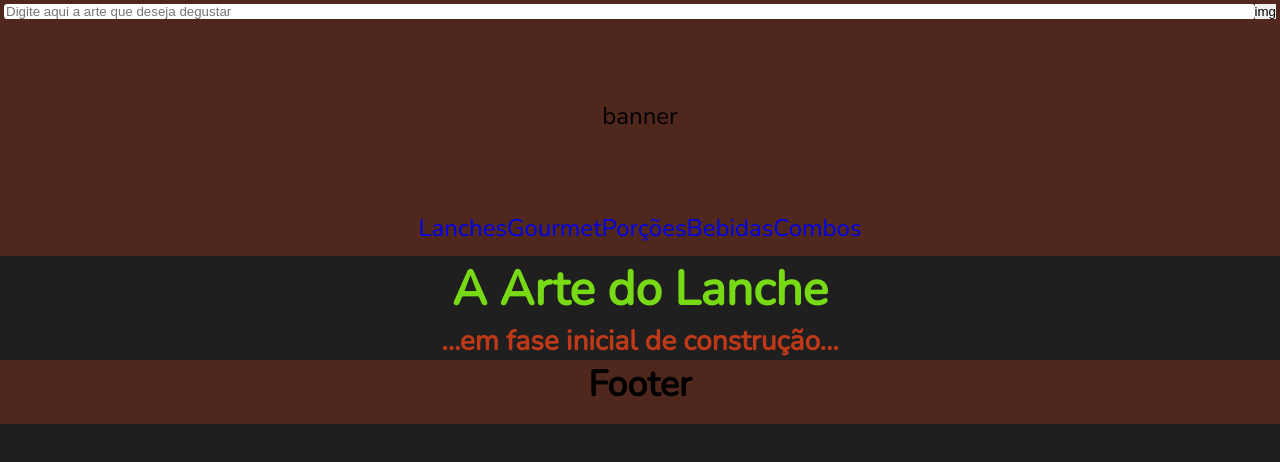
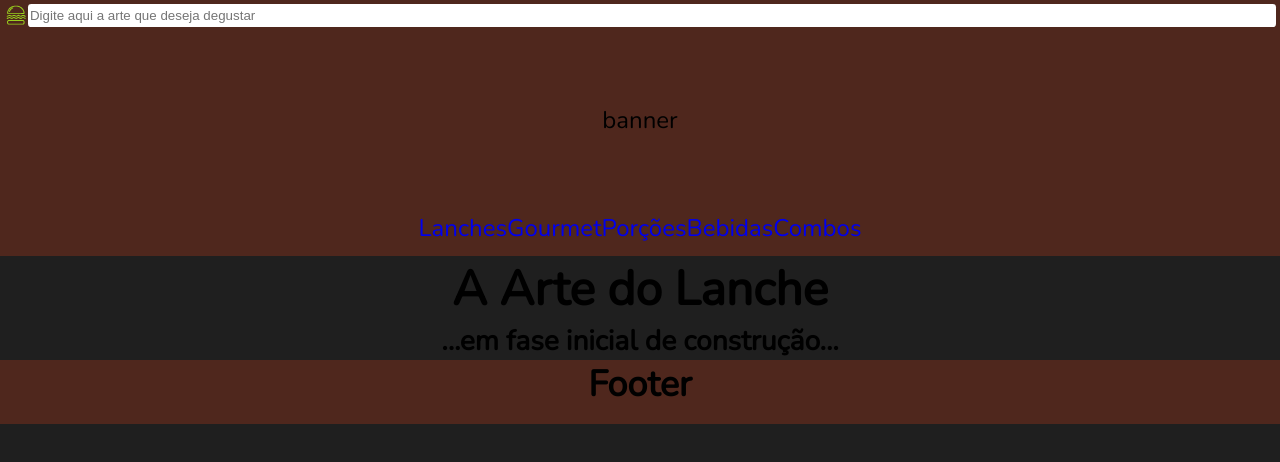
Before and after one commit to rafaelbvc/aartedolanche, a React (Create React App) app in the folder frontend/: page / in a window 1280 px wide. Shown: the top 462 px of the page. Built offline with nearby package versions, Linux system fonts and the light colour scheme.

Commit message:
v.0.4.0 - Container SVG

```diff
--- a/frontend/package.json
+++ b/frontend/package.json
@@ -1,6 +1,6 @@
 {
   "name": "aartedolanche",
-  "version": "0.3.9",
+  "version": "0.4.0",
   "private": true,
   "author": "Rafael Vendramini",
   "description": "lancheria, lanches, hamburguer, itapetininga, delivery, 24 horas, lanchonete, fastfood",
--- a/frontend/src/assets/svgs/index.ts
+++ /dev/null
@@ -1,7 +0,0 @@
-import { ReactComponent as arrow } from "./arrow.svg";
-
-import { ReactComponent as hamburguerAlpha } from "./hamburguerAlpha.svg";
-
-export const svgs = () => {
-  return { arrow, hamburguerAlpha };
-};
--- /dev/null
+++ b/frontend/src/assets/svgs/index.tsx
@@ -0,0 +1,4 @@
+import hamburguerAlpha from "./hamburguerAlpha.svg";
+import arrow from "./arrow.svg";
+
+export { hamburguerAlpha, arrow };
--- a/frontend/src/components/SearchBar/SearchBar.module.css
+++ b/frontend/src/components/SearchBar/SearchBar.module.css
@@ -10,6 +10,7 @@
   width: 100%;
   padding: 0 2px;
   border-radius: 0.14rem;
+  /* background-color: ; */
 }
 
 .searchBTN {
--- a/frontend/src/components/SearchBar/SearchBar.tsx
+++ b/frontend/src/components/SearchBar/SearchBar.tsx
@@ -1,25 +1,29 @@
 import { SyntheticEvent } from "react";
 import styles from "./SearchBar.module.css";
 import SvgComponent from "../SvgComponent";
-import { svgs } from "../../assets/svgs/index";
+import { hamburguerAlpha, arrow } from "../../assets/svgs";
 
 const SearchBar = () => {
   const handleSubmit = (e: SyntheticEvent<HTMLFormElement>) => {
     e.preventDefault();
   };
 
-  const hamburguerAlpha = svgs;
-
   return (
     <form onSubmit={handleSubmit} className={styles.searchBar}>
-      <SvgComponent svgImage={hamburguerAlpha} svgWidth="1rem" />
+      <SvgComponent
+        svgImage={hamburguerAlpha}
+        svgWidth="1rem"
+        imgAlt="Logotipo hamburguer reduzido"
+      />
       {/* <p>BUSCA</p> */}
       <input
         className={styles.searchInput}
         type="text"
         placeholder="Digite aqui a arte que deseja degustar"
       />
-      <input className={styles.searchBTN} type="submit" value="img" />
+      <button className={styles.searchBTN}>
+        {/* <img src={arrow} width="1rem" alt="Botão com icone de lupa, para realizar a busca" /> */}
+      </button>
     </form>
   );
 };
--- a/frontend/src/components/SvgComponent.tsx
+++ b/frontend/src/components/SvgComponent.tsx
@@ -1,13 +1,11 @@
-import { ReactSVG } from "react";
 import { tSvgComponent } from "../types/tSvgComponent";
 
 const SvgComponent = (props: tSvgComponent) => {
-  const { svgWidth, svgColorFill, svgImage, svgColorStroke } = props;
+  const { svgWidth, svgImage, imgAlt } = props;
 
   return (
     <>
-      {svgImage}
-
+      <img src={svgImage} alt={imgAlt} style={{ width: svgWidth }} />
     </>
   );
 };
--- a/frontend/src/index.css
+++ b/frontend/src/index.css
@@ -8,9 +8,14 @@
   border: none;
 }
 
-/* :root {
-
-} */
+:root {
+  --HEADER-FOOTER-BGCOLOR-A: rgba(190, 57, 24, 0.3);
+  /* --HEADER-FOOTER-BGCOLOR-B: #000; */
+  --BODY-BGCOLOR-A: rgba(7, 7, 7, 0.9);
+  /* --BODY-BGCOLOR-B: whitesmoke; */
+  --DEATILS-COLOR-A: rgba(119, 218, 21);
+  /* --DEATILS-COLOR-B: rgba(119, 218, 21) */
+}
 
 html {
   font-family: "Nunito", sans-serif;
@@ -37,7 +42,11 @@ header {
   top: 0;
   z-index: 1;
   height: 32vh;
-  background-color: rgb(190, 57, 24, 0.3);
+}
+
+header,
+footer {
+  background-color: var(--HEADER-FOOTER-BGCOLOR-A);
 }
 
 nav {
@@ -56,13 +65,4 @@ ul {
 footer {
   bottom: 0;
   height: 8vh;
-  background-color: rgba(190, 57, 24, 0.3);
 }
-
-h1 {
-  color: rgb(119, 218, 21);
-}
-
-h3 {
-  color: rgb(190, 57, 24);
-}
--- a/frontend/src/types/tSvgComponent.ts
+++ b/frontend/src/types/tSvgComponent.ts
@@ -1,6 +1,5 @@
 export type tSvgComponent = {
-  svgImage: {};
+  imgAlt: string;
+  svgImage: string;
   svgWidth: string;
-  svgColorFill?: string;
-  svgColorStroke?: string;
 };
```
Also changed, not shown: 1 other file (tests, documents, lock files or other folders).
